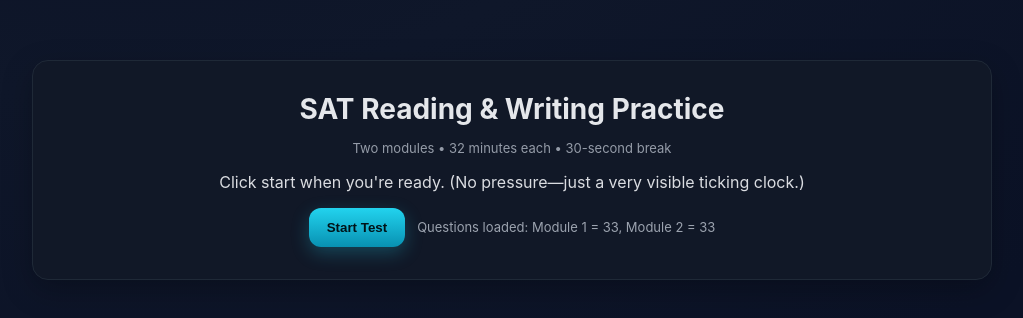
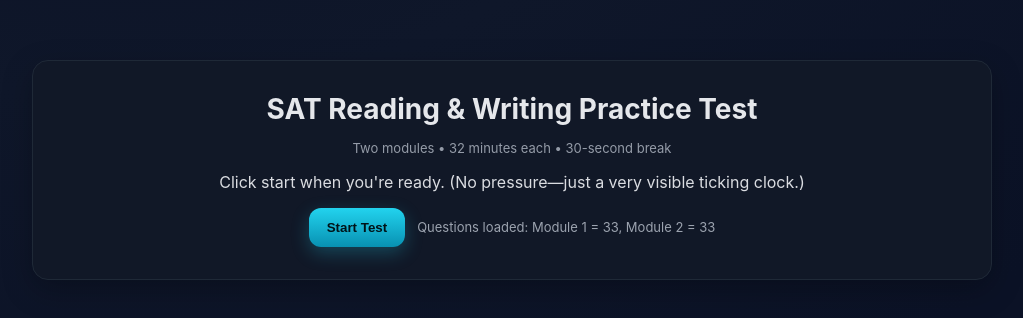
Before and after one commit to lyndseymodesitt/SATRW, a React (Vite) app: page / in a window 1280 px wide. Shown: the part 262-580 px from the top of the page, without its empty margins (128-1151 px from the left). Built offline with nearby package versions, Linux system fonts and the light colour scheme.

Commit message:
Update app title to include 'Test' - change from 'SAT Reading & Writing Practice' to 'SAT Reading & Writing Practice Test'

```diff
--- a/src/App.jsx
+++ b/src/App.jsx
@@ -286,7 +286,7 @@ export default function App() {
     <div className="app">
       {phase === PHASES.INTRO && (
         <div className="card">
-          <h1>SAT Reading & Writing Practice</h1>
+          <h1>SAT Reading & Writing Practice Test</h1>
           <p className="kicker">Two modules • 32 minutes each • 30-second break</p>
           <p>Click start when you're ready. (No pressure—just a very visible ticking clock.)</p>
           <div style={{ display: "flex", gap: 12, marginTop: 16, alignItems: "center", justifyContent: "center" }}>
```
